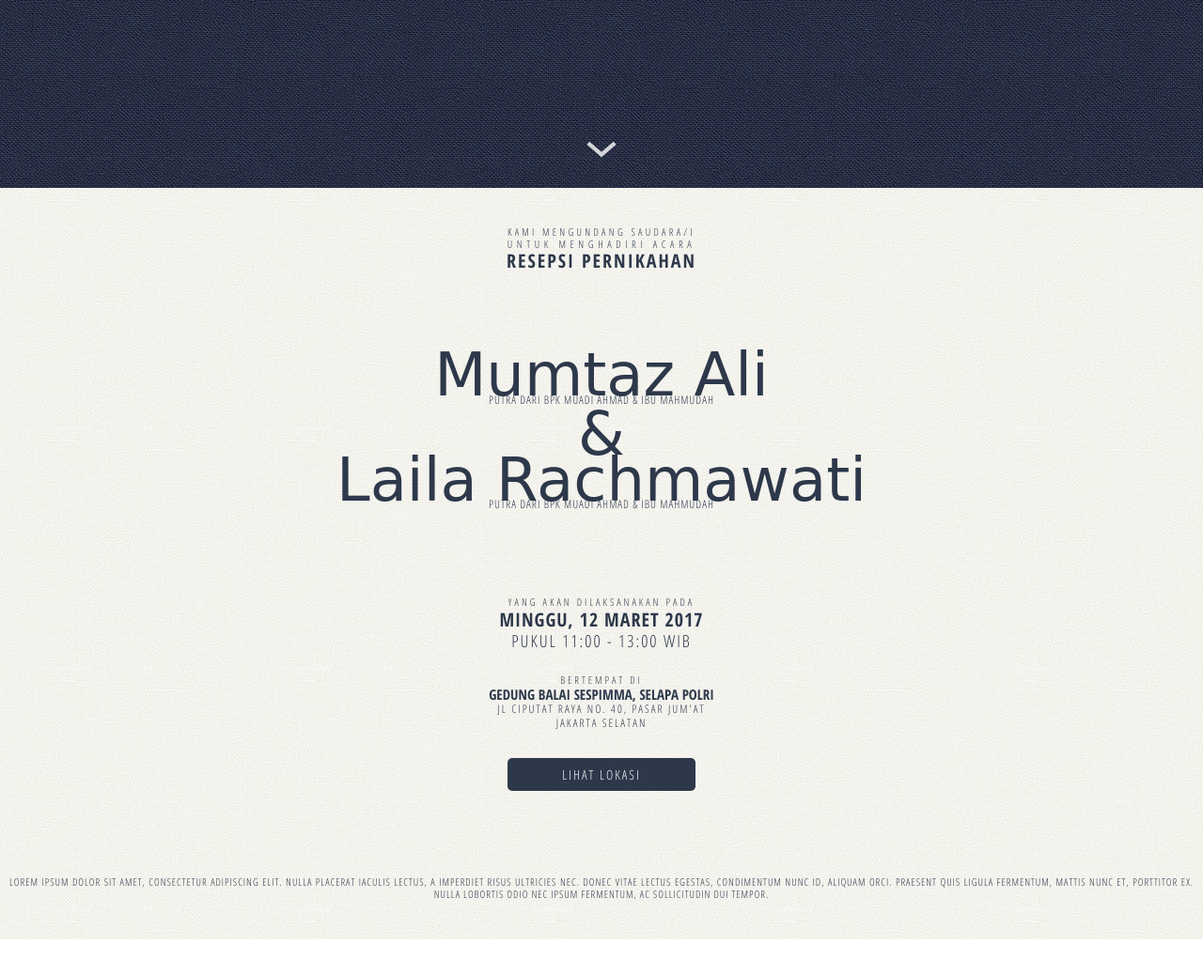
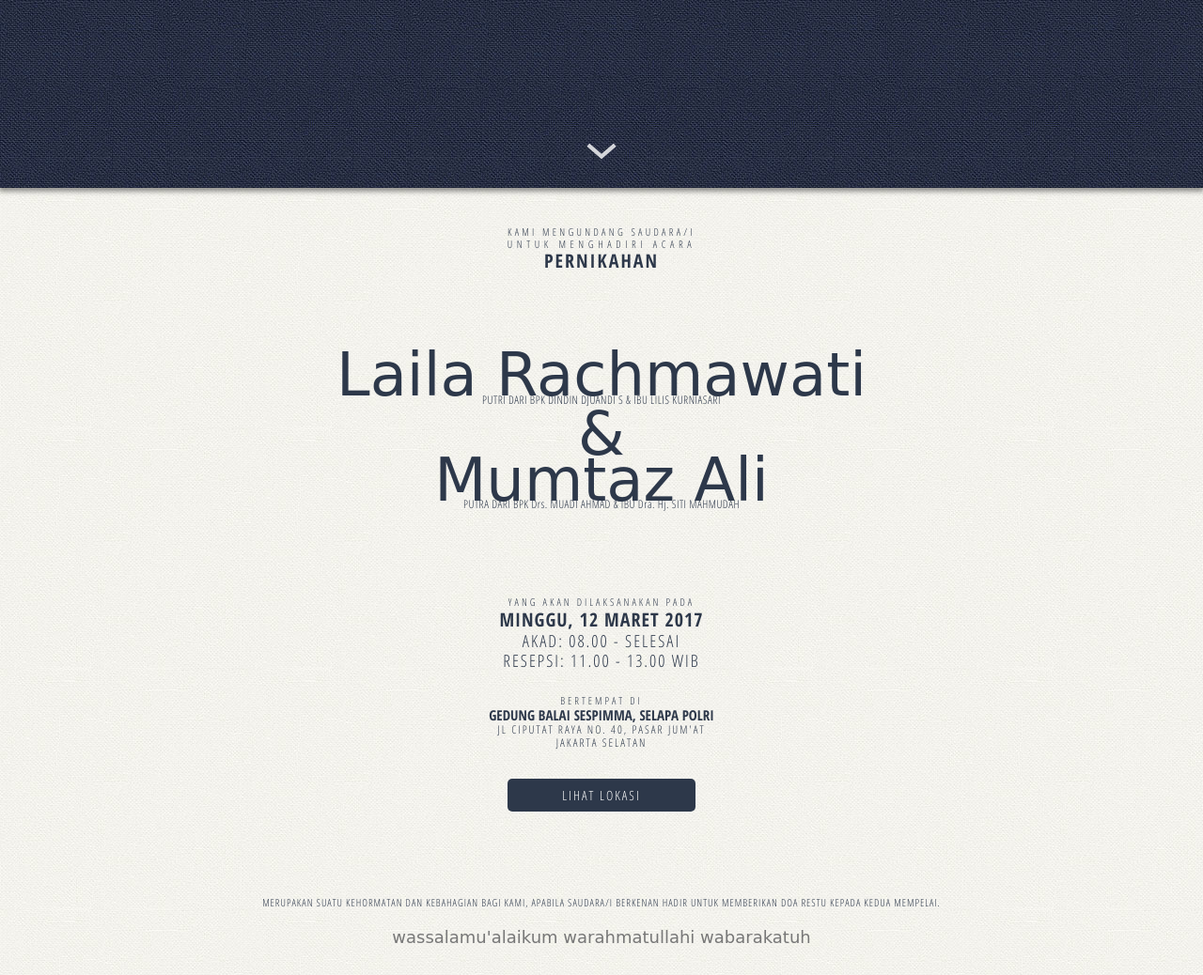
Before and after one commit to muhrridho/mumtazlailawedding, a plain HTML site: page index.html in a window 1280 px wide. Shown: the part 600-1638 px from the top of the page at 94% size. Before the commit the page ends 1600 px from the top, so only its background shows below. Drawn offline with Linux system fonts and the light colour scheme; a web font is replaced by a local one.

Commit message:
Update
Update

```diff
--- a/index.html
+++ b/index.html
@@ -17,27 +17,28 @@
 			<h1>Mumtaz<br>Laila <span>&amp;</span></h1>
 			<p>HALAL 2017</p>
 		</div>
-		<a class="nav-bot" href="#main">
+		<button class="nav-bot" id="to-main">
 			<img src="images/ic_action_expand.png">
-		</a>
+		</button>
 	</div>
 	<div id="main" class="page page-content">
 		<div class="text-top">
 			<p class="top">Kami mengundang Saudara/i</p>
 			<p class="mid">Untuk menghadiri acara</p>
-			<p class="bot">Resepsi Pernikahan</p>
+			<p class="bot">Pernikahan</p>
 		</div>
 		<div class="middle">
+			<h1>Laila Rachmawati</h1>
+			<p class="parent">Putri dari Bpk Dindin Djuandi S &amp; Ibu Lilis Kurniasari</p>
+			<h1>&amp;</h1>
 			<h1>Mumtaz Ali</h1>
-			<p class="parent">Putra dari Bpk Muadi Ahmad &amp; Ibu Mahmudah</p>
-			<h1>&amp;</h1>
-			<h1>Laila Rachmawati</h1>
-			<p class="parent">Putra dari Bpk Muadi Ahmad &amp; Ibu Mahmudah</p>
+			<p class="parent">Putra dari Bpk <span>Drs.</span> Muadi Ahmad &amp; Ibu <span>Dra. Hj.</span> Siti Mahmudah</p>
 		</div>
 		<div class="text-top">
 			<p class="date-info">Yang akan dilaksanakan pada</p>
 			<p class="date">Minggu, 12 Maret 2017</p>
-			<p class="time">Pukul 11:00 - 13:00 WIB</p>
+			<p class="time"><span>Akad</span>: 08.00 - Selesai</p>
+			<p class="time"><span>Resepsi</span>: 11.00 - 13.00 WIB</p>
 			<br>
 			<p class="date-info">Bertempat di</p>
 			<p class="building">Gedung Balai Sespimma, Selapa Polri</p>
@@ -48,7 +49,46 @@
 
 
 		</div>
-		<p class="footer">Lorem ipsum dolor sit amet, consectetur adipiscing elit. Nulla placerat iaculis lectus, a imperdiet risus ultricies nec. Donec vitae lectus egestas, condimentum nunc id, aliquam orci. Praesent quis ligula fermentum, mattis nunc et, porttitor ex. Nulla lobortis odio nec ipsum fermentum, ac sollicitudin dui tempor.</p>
+		<p class="footer">Merupakan suatu kehormatan dan kebahagian bagi kami, apabila Saudara/i berkenan hadir untuk memberikan doa restu kepada kedua mempelai.</p>
+		<p class="salam">Wassalamu'alaikum Warahmatullahi Wabarakatuh</p>
+
 	</div>
 </body>
+<script type="text/javascript">
+function runScroll() {
+  scrollTo(document.body, document.getElementById("main").getBoundingClientRect().top, 300);
+  return false;
+}
+var scrollme;
+scrollme = document.querySelector("#to-main");
+scrollme.addEventListener("click",runScroll,false)
+
+function scrollTo(element, to, duration) {
+    var start = element.scrollTop,
+        change = to - start,
+        increment = 20;
+
+    var animateScroll = function(elapsedTime) {
+        elapsedTime += increment;
+        var position = easeInOut(elapsedTime, start, change, duration);
+        element.scrollTop = position;
+        if (elapsedTime < duration) {
+            setTimeout(function() {
+                animateScroll(elapsedTime);
+            }, increment);
+        }
+    };
+
+    animateScroll(0);
+}
+
+function easeInOut(currentTime, start, change, duration) {
+    currentTime /= duration / 2;
+    if (currentTime < 1) {
+        return change / 2 * currentTime * currentTime + start;
+    }
+    currentTime -= 1;
+    return -change / 2 * (currentTime * (currentTime - 2) - 1) + start;
+}
+</script>
 </html>
--- a/style.css
+++ b/style.css
@@ -23,6 +23,9 @@ p { margin: 0; }
 	bottom: 10px;
 	left: 50%;
 	transform: translateX(-50%);
+	background: none;
+    border: 0;
+    outline: none;
 }
 .nav-bot img {
 	width: 50px;
@@ -32,6 +35,9 @@ p { margin: 0; }
 	background: #2d384a url("images/texture.jpg") repeat;
 	height: 100%;
 	min-height: auto;
+	-webkit-box-shadow: 0 3px 5px 1px rgba(0,0,0,.4);
+	box-shadow: 0 3px 5px 1px rgba(0,0,0,.4);
+	z-index: 999;
 }
 .page-landing .title {
 	position: absolute;
@@ -139,7 +145,10 @@ p { margin: 0; }
 	font-size: 12px;
 	font-weight: normal;;
 	text-align: center;
-	letter-spacing: 1px;
+	letter-spacing: .5px;
+}
+.page-content .parent span {
+	text-transform: capitalize;
 }
 .map-nav {
 	display: block;
@@ -157,3 +166,11 @@ border-radius: 5px;
 font-size: 14px;
 margin-bottom: 30px;
 }
+.salam {
+	font-family: 'Qwigley', cursive, Arial;
+	font-size: 18px;
+    text-transform: lowercase !important;
+    text-align: center;
+    padding-bottom: 30px;
+    color: #777;
+}
```
